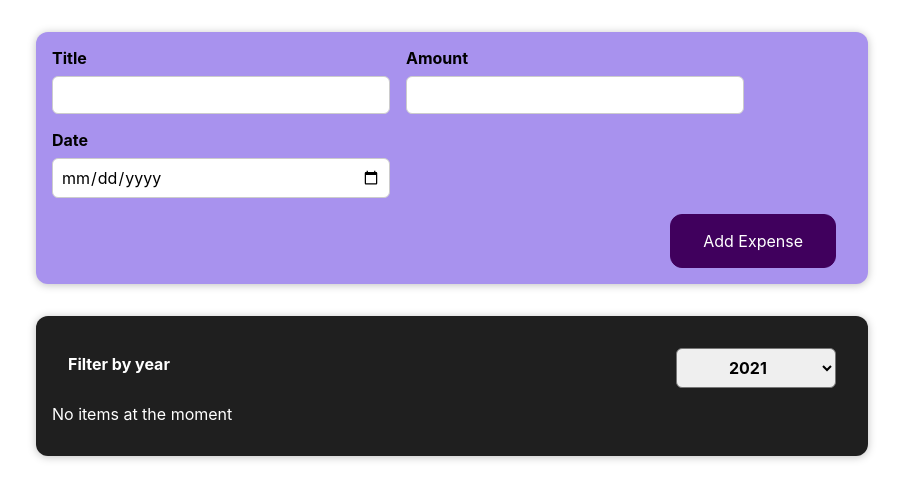
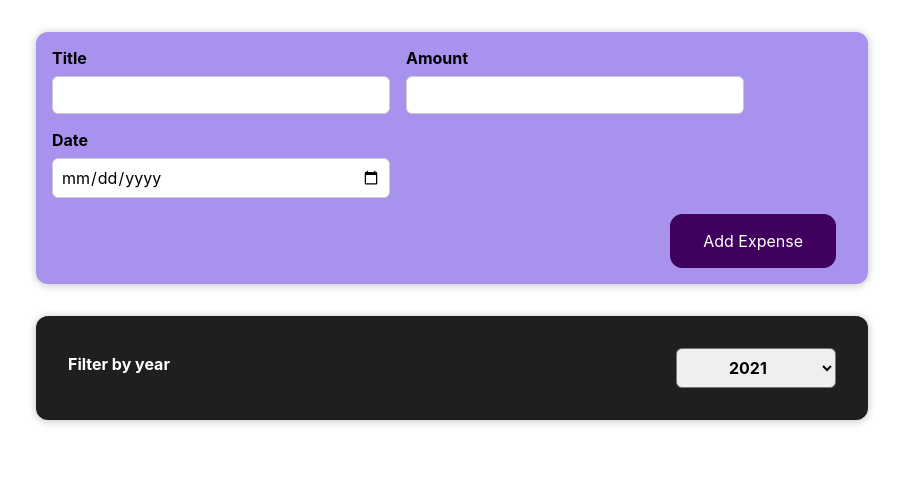
Before and after one commit to krennarjashari/expense-book, a React (Create React App) app: page / in a window 1280 px wide. Shown: the top 500 px of the page, without its empty margins (188-1091 px from the left). Built offline with nearby package versions, Linux system fonts and the light colour scheme.

Commit message:
add expense filter to show specific expense

```diff
--- a/src/components/Expenses/Expenses.js
+++ b/src/components/Expenses/Expenses.js
@@ -10,6 +10,11 @@
   const filterChangeHandler = (selectedYear) => {
     setFilteredYear(selectedYear);
   };
+
+  const filteredExpenses = props.items.filter((expense) => {
+    return expense.date.getFullYear().toString() === filteredYear;
+  });
+
   return (
     <div>
       <Card className="expenses">
@@ -18,18 +23,14 @@
           onChangeFilter={filterChangeHandler}
         />
 
-        {props.items.length > 0 ? (
-          props.items.map((item) => (
-            <ExpenseItem
-              key={item.id}
-              title={item.title}
-              amount={item.amount}
-              date={item.date}
-            />
-          ))
-        ) : (
-          <p style={{ color: "white" }}>No items at the moment</p>
-        )}
+        {filteredExpenses.map((expense) => (
+          <ExpenseItem
+            key={expense.id}
+            title={expense.title}
+            amount={expense.amount}
+            date={expense.date}
+          />
+        ))}
       </Card>
     </div>
   );
--- a/src/components/Expenses/ExpensesFilter.js
+++ b/src/components/Expenses/ExpensesFilter.js
@@ -3,7 +3,7 @@
 import "./ExpensesFilter.css";
 
 const ExpensesFilter = (props) => {
-  const dropdownChangeFilter = (event) => {
+  const dropdownChangeHandler = (event) => {
     props.onChangeFilter(event.target.value);
   };
 
@@ -11,7 +11,7 @@
     <div className="expenses-filter">
       <div className="expenses-filter__control">
         <label>Filter by year</label>
-        <select value={props.selected} onChange={dropdownChangeFilter}>
+        <select value={props.selected} onChange={dropdownChangeHandler}>
           <option value="2021">2021</option>
           <option value="2022">2022</option>
           <option value="2023">2023</option>
```
